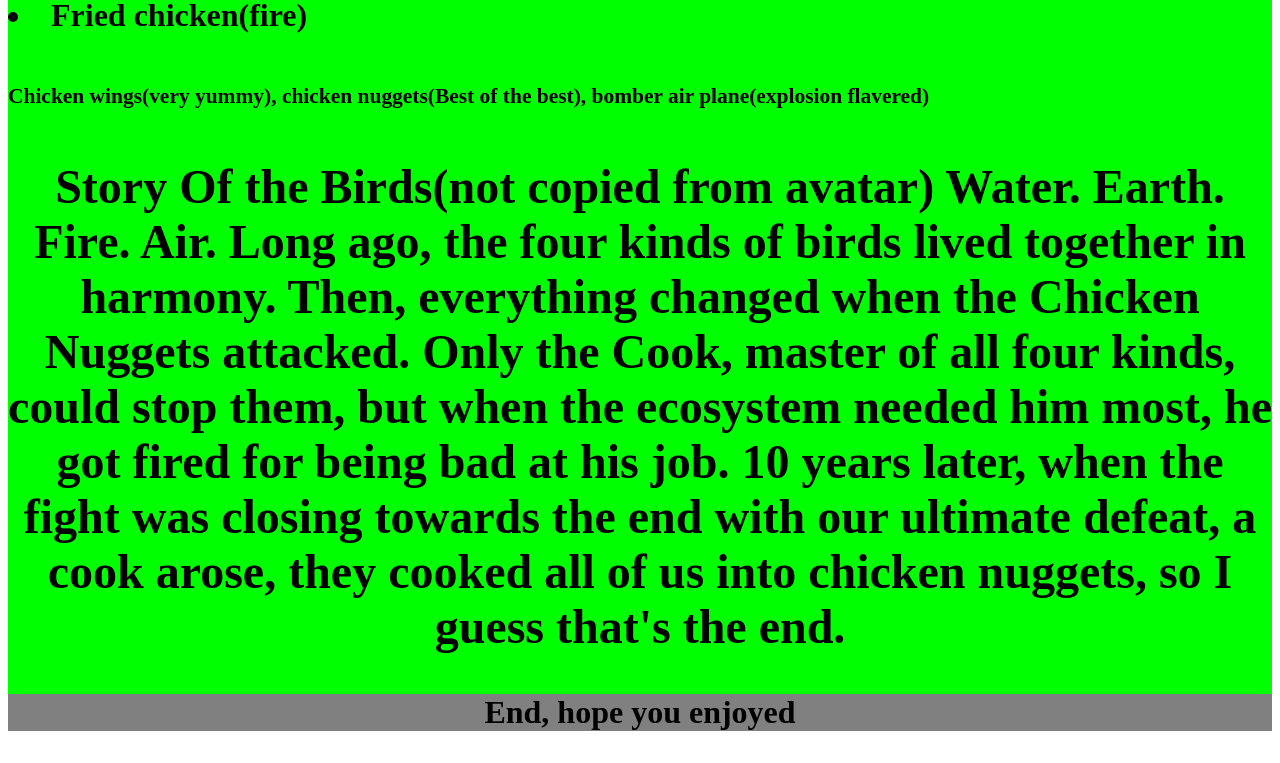
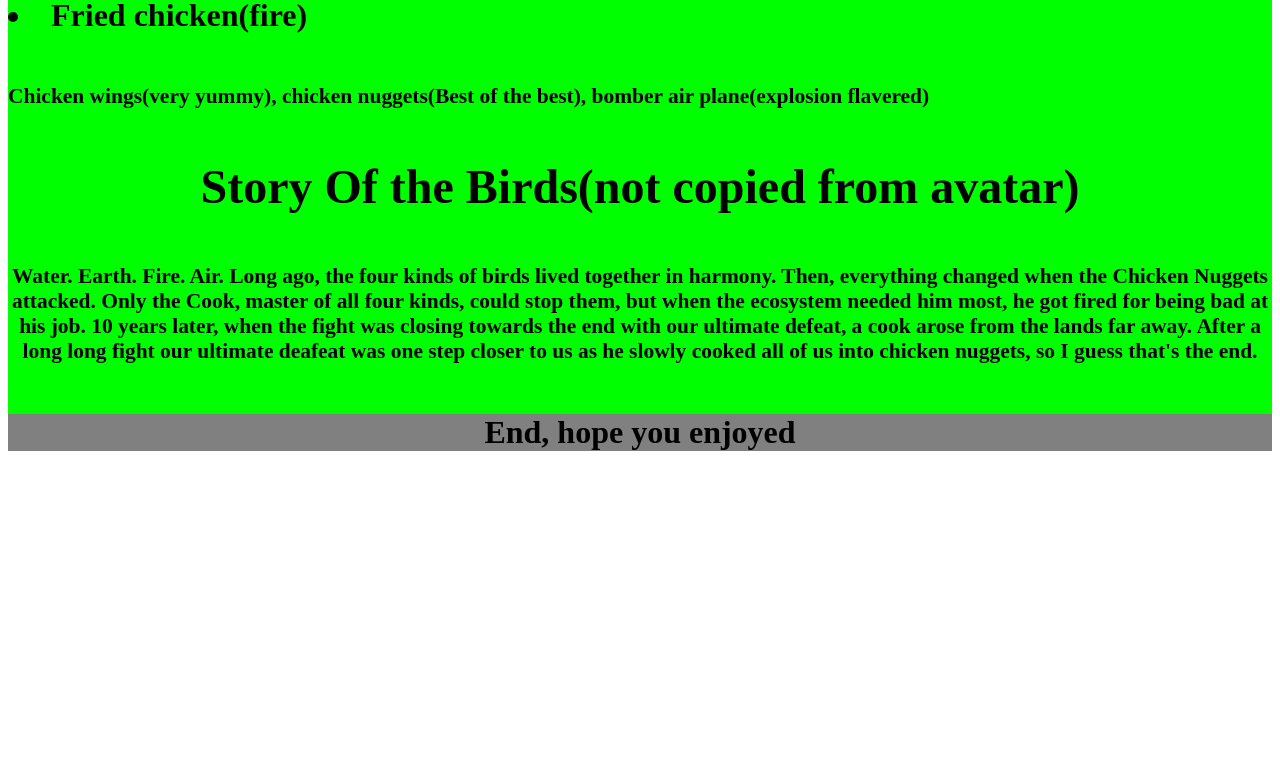
Before and after one commit to Ilikelemonade242/birds, a plain HTML site: page index.html in a window 1280 px wide. Shown: the part 1847-2610 px from the top of the page. After the commit the page ends 2330 px from the top, so only its background shows below. Drawn offline with Linux system fonts and the light colour scheme.

Commit message:
Update index.html

```diff
--- a/index.html
+++ b/index.html
@@ -29,8 +29,8 @@ Frisbee(guess what, it can fly), spearow(pokemon, random bird with a funny name
 <li>Fried chicken(fire)
 <h6 style="padding=1px">Chicken wings(very yummy), chicken nuggets(Best of the best), bomber air plane(explosion flavered)</h6>
 <center>
-<h2>Story Of the Birds(not copied from avatar)
-Water. Earth. Fire. Air. Long ago, the four kinds of birds lived together in harmony. Then, everything changed when the Chicken Nuggets attacked. Only the Cook, master of all four kinds, could stop them, but when the ecosystem needed him most, he got fired for being bad at his job. 10 years later, when the fight was closing towards the end with our ultimate defeat, a cook arose, they cooked all of us into chicken nuggets, so I guess that's the end.</h2>
+<h2>Story Of the Birds(not copied from avatar)</h2>
+<h6>Water. Earth. Fire. Air. Long ago, the four kinds of birds lived together in harmony. Then, everything changed when the Chicken Nuggets attacked. Only the Cook, master of all four kinds, could stop them, but when the ecosystem needed him most, he got fired for being bad at his job. 10 years later, when the fight was closing towards the end with our ultimate defeat, a cook arose from the lands far away. After a long long fight our ultimate deafeat was one step closer to us as he slowly cooked all of us into chicken nuggets, so I guess that's the end.</h6>
 </center>
 <footer>
 <center>
```
